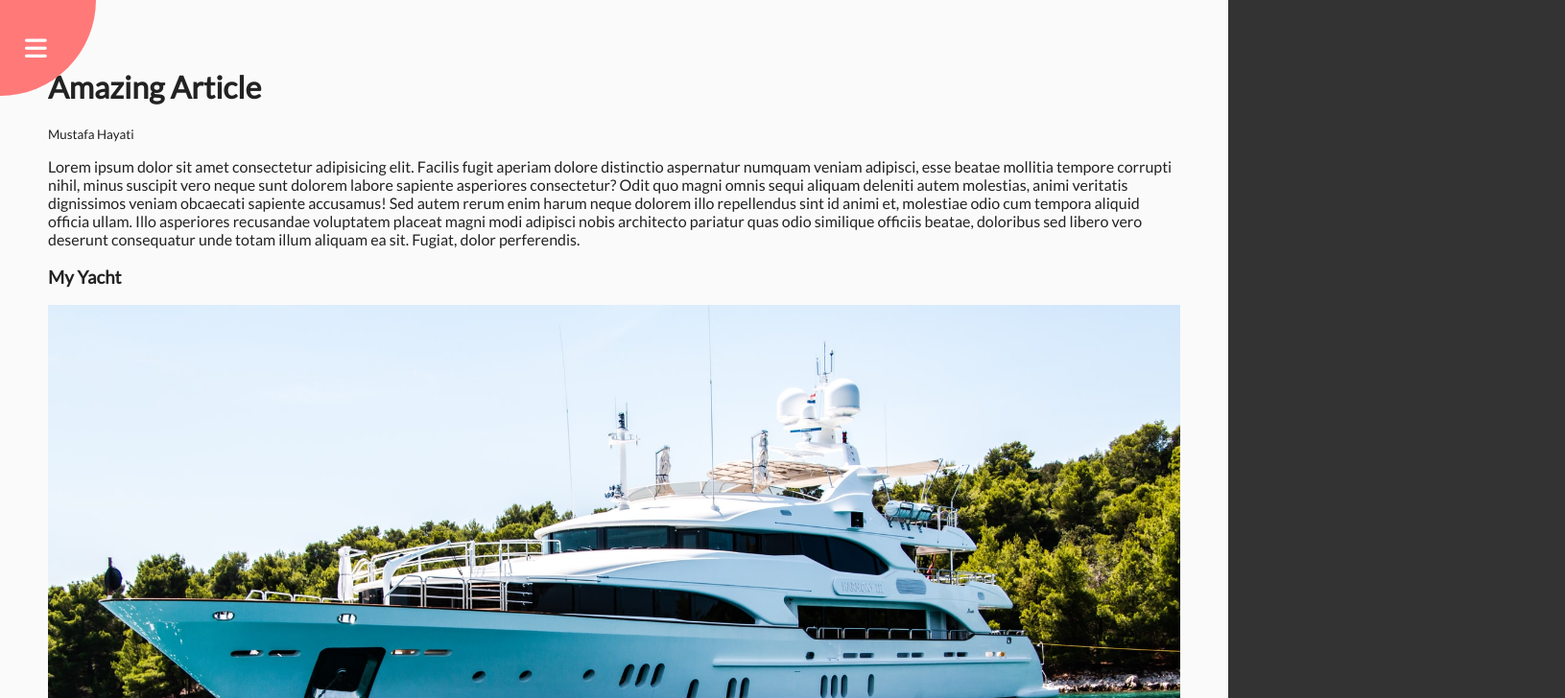
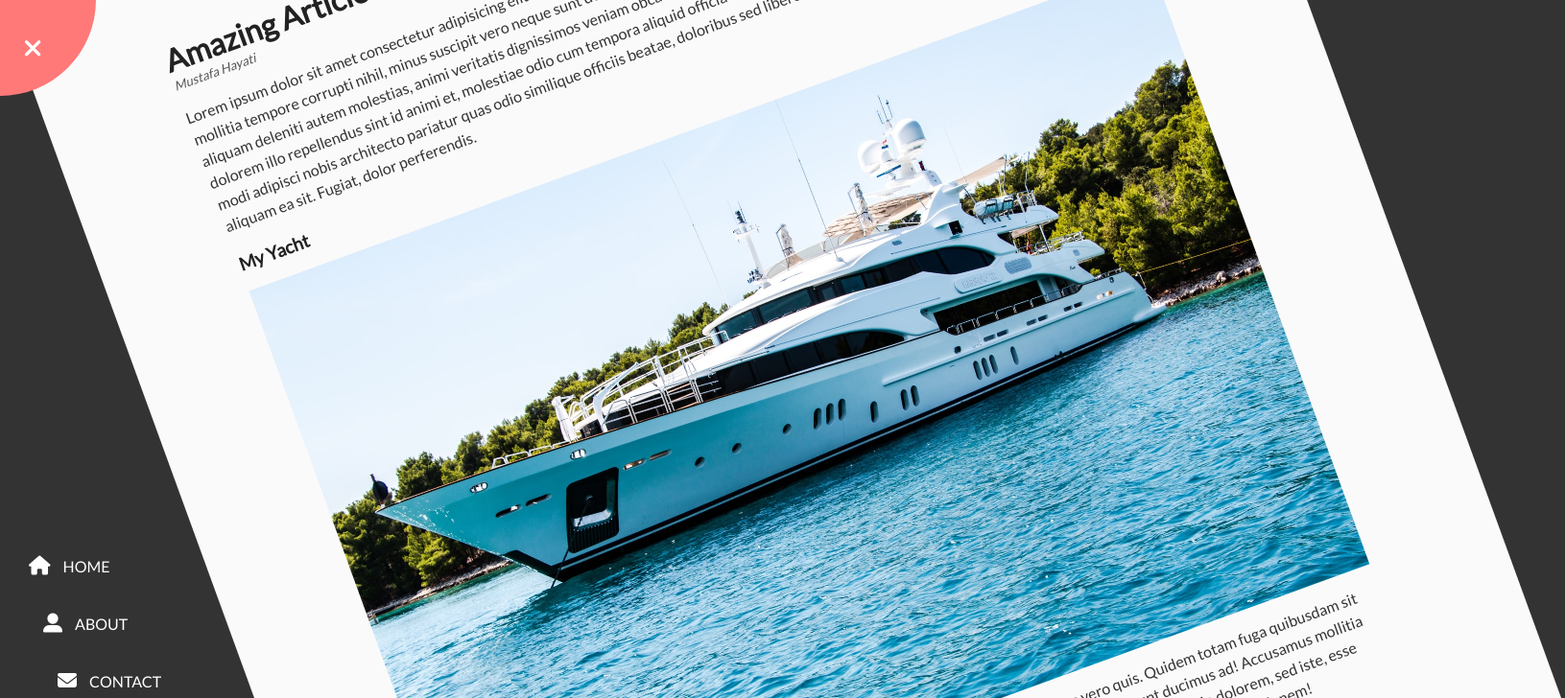
Before and after one commit to eXvimmer/50projects_in_50_days_course, a website: page 03_rotating_navigation/index.html in a window 1280 px wide. Both pictures are taken after a click on the button 37 px from the left and 50 px from the top of the page. Shown: the top 728 px of the page at 96% size, 1631 px wide, since content can reach past the window. Drawn offline with Linux system fonts and the light colour scheme.

Commit message:
Rotating Navigation: add rotate and slide effect.

```diff
--- a/03_rotating_navigation/public/script.js
+++ b/03_rotating_navigation/public/script.js
@@ -0,0 +1,11 @@
+const open = document.getElementById("open");
+const close = document.getElementById("close");
+const container = document.querySelector(".container");
+
+open.addEventListener("click", () => {
+  container.classList.add("show-nav");
+});
+
+close.addEventListener("click", () => {
+  container.classList.remove("show-nav");
+});
--- a/03_rotating_navigation/public/styles/style.scss
+++ b/03_rotating_navigation/public/styles/style.scss
@@ -13,6 +13,41 @@ body {
   margin: 0;
   overflow-x: hidden;
 
+  nav {
+    position: fixed;
+    bottom: 40px;
+    left: 0;
+    z-index: 10;
+
+    ul {
+      list-style-type: none;
+      padding-left: 30px;
+
+      li {
+        text-transform: uppercase;
+        color: #fff;
+        margin: 40px 0;
+        transform: translateX(-100%);
+        transition: transform 0.4s ease-in;
+
+        i {
+          font-size: 20px;
+          margin-right: 10px;
+        }
+
+        & + li {
+          margin-left: 15px;
+          transform: translateX(-150%);
+
+          & + li {
+            margin-left: 30px;
+            transform: translateX(-200%);
+          }
+        }
+      }
+    }
+  }
+
   .container {
     background-color: #fafafa;
     transform-origin: top left;
@@ -23,6 +58,15 @@ body {
 
     &.show-nav {
       transform: rotate(-20deg);
+
+      & + nav li {
+        transform: translateX(0);
+        transition-delay: 0.3s;
+      }
+
+      .circle {
+        transform: rotate(-70deg);
+      }
     }
 
     .circle-container {
@@ -39,7 +83,7 @@ body {
         transition: transform 0.5s linear;
 
         button {
-          border: none;
+          border: 0;
           background-color: transparent;
           color: #fff;
           cursor: pointer;
@@ -67,6 +111,23 @@ body {
     }
 
     .content {
+      max-width: 1000px;
+      margin: 50px auto;
+
+      h1 {
+        margin: 0;
+      }
+
+      small {
+        color: #555;
+        font-style: italic;
+      }
+
+      p {
+        color: #333;
+        line-height: 1.5;
+      }
+
       img {
         max-width: 100%;
       }
```
Also changed, not shown: 03_rotating_navigation/public/styles/style.css, 1 other file.
